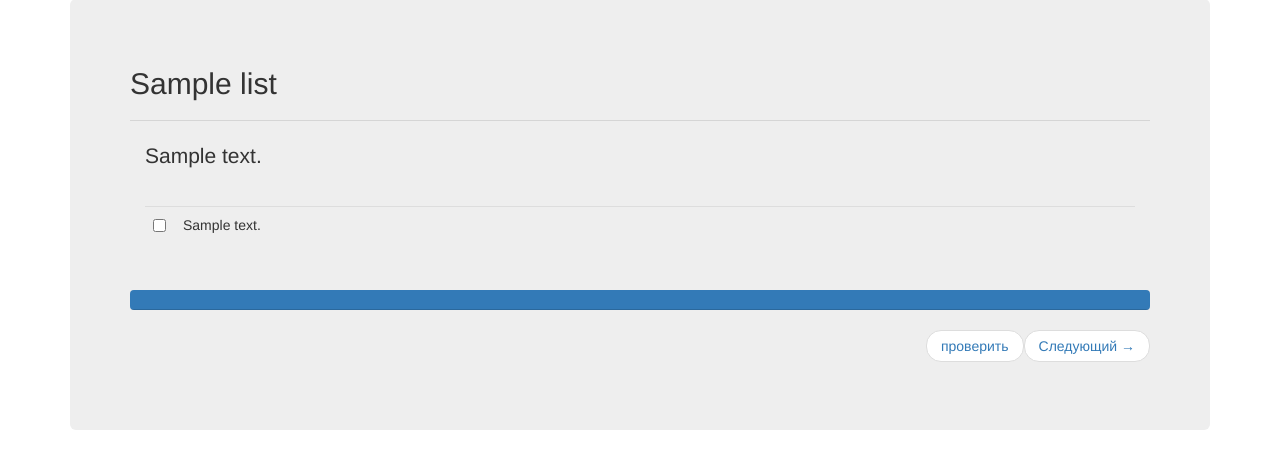
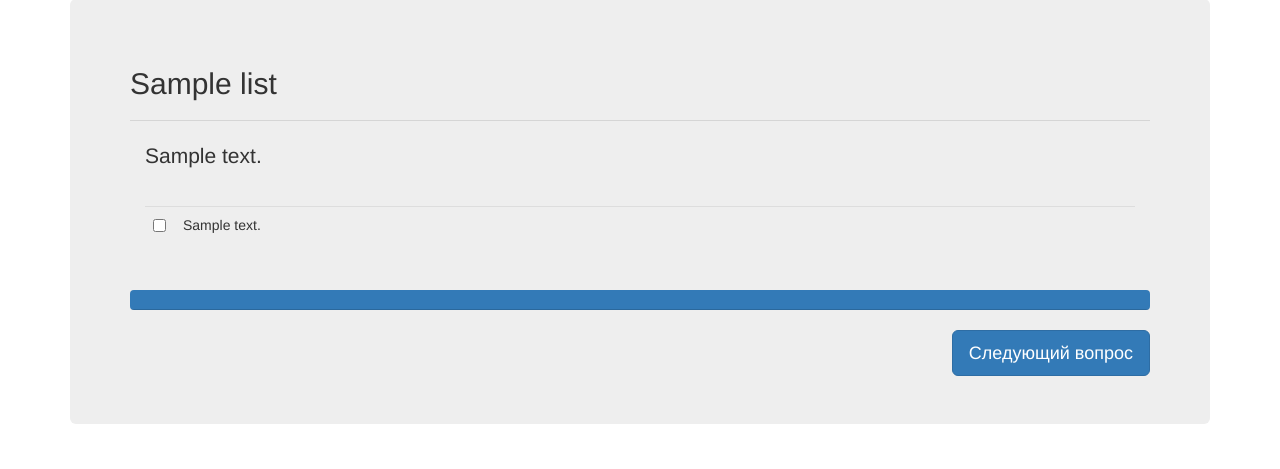
Before and after one commit to Yolshin195/schoolbook, a Django app: page /quzi/question/1/ in a window 1280 px wide. Shown: the part 71-540 px from the top of the page. Run offline with Django 3.2, Linux system fonts and the light colour scheme; tables that the repository leaves empty hold one stand-in row (values such as "Sample post"); some libraries are stand-ins or nearby versions.

Commit message:
Первая версия тестирования готова

```diff
--- a/quzi/templates/answer.html
+++ b/quzi/templates/answer.html
@@ -35,11 +35,12 @@
     <span class="sr-only">10% Complete (danger)</span>
   </div>
 </div>
-
-<ul class="pager">
-            <li class="next"><a onclick="answer()" >Следующий &rarr;</a></li>
-            <li class="next"><a onclick="prob()" >проверить</a></li>
-</ul>
+<div class="pull-right">
+      <button type="button" class="btn btn-primary btn-lg" onclick="test()">Следующий вопрос</button>
+</div>
+<div class="row">
+<div class="col-mb-8" id="help"></div>
+</div>
 {% endblock %}
 
 {% block answerJS %}
--- a/static/js/quzi/plaginator.js
+++ b/static/js/quzi/plaginator.js
@@ -51,51 +51,34 @@ function answer(){
         }
     }
     else{
-            alert("тест пройден")
+         alert("тест пройден")
     }
     return content
 }
 
-function prob(){
+function prob(ob){
     var element = document.getElementsByName("checkbox");
     console.log(element);
     if (element.length != 0){
         var ind = 0;
         for (xer of element){
-            console.log("value " + xer.value);
-            console.log("checked "+ xer.checked);
             if (''+xer.checked+'' == xer.value){
-                console.log("PFFFFF");
                 ind = ind + 1;
             }
         }
         console.log(ind);
         if ('' + ind + '' == '' + element.length + ''){
-            progress = '<div class="progress-bar progress-bar-success" style="width:' + procent + '%">'
-                + '<span class="sr-only">' + procent + '% Complete (success)</span>'
-                + '</div>';
-
-            document.getElementById("progress").innerHTML += progress
+            console.log(ob)
+            ob.classList += " progress-bar-success"
+            return true
         }else{
-            progress = '<div class="progress-bar progress-bar-danger" style="width:' + procent + '%">'
-                + '<span class="sr-only">' + procent + '% Complete (danger)</span>'
-                + '</div>';
-
-            document.getElementById("progress").innerHTML += progress
-
+            console.log(ob)
+            ob.classList += " progress-bar-danger"
+            return false
         }
 
     }
 
-}
-
-function progres(id, percent, classlist){
-    classlist = classlist || "";
-    progress = '<div class="progress-bar '+ classlist +'" id="'+ id +'" style="width:' + procent + '%">'
-        + '<span class="sr-only">' + procent + '% Complete (danger)</span>'
-        + '</div>';
-
-    document.getElementById("progress").innerHTML += progress;
 }
 
 function check(){
@@ -112,11 +95,35 @@ function check(){
     }
     return check1
 }
-
+var content_a
+var id_list = 0
 function main(){
-    var content = answer()
+    id_list++
+    content_a = answer()
     //рисуем прогрес бар
     procent = 100 / content_server.length;
-    progres(content.question_id, procent);
+    progress = '<div class="progress-bar" name="progress_bar" id="'+ content_a.question_id +'" style="width:' + procent + '%">'
+        + '<span class="sr-only">' + procent + '% Complete (danger)</span>'
+        + '</div>';
+
+    document.getElementById("progress").innerHTML += progress;
+}
+var progress_bar
+function test (){
+    progress_bar = document.getElementsByName("progress_bar");
+    console.log(progress_bar)
+    if (check()){
+        prob(progress_bar[id_list - 1])
+        if (main()){
+            alert("тест завершон");
+        }
+    }else{
+        var div = '<div class="alert alert-danger" role="alert" id="help1"><p>Вы не выбрали не одного варианта ответа</p></div>';
+
+        document.getElementById("help").innerHTML = div;
+        setTimeout(function(){
+            $('#help1').remove();
+        }, 1000);
+    }
 }
 main()
--- a/templates/main.html
+++ b/templates/main.html
@@ -78,11 +78,6 @@
 
         {% block content %}{% endblock %}
 
-        {%if article.rticle_test %}
-			<p>
-                <a class="btn btn-lg btn-primary" href="/" role="button">Проверить себя</a>
-            </p>
-        {% endif %}
       </div>
 
     </div> <!-- /container -->
```
